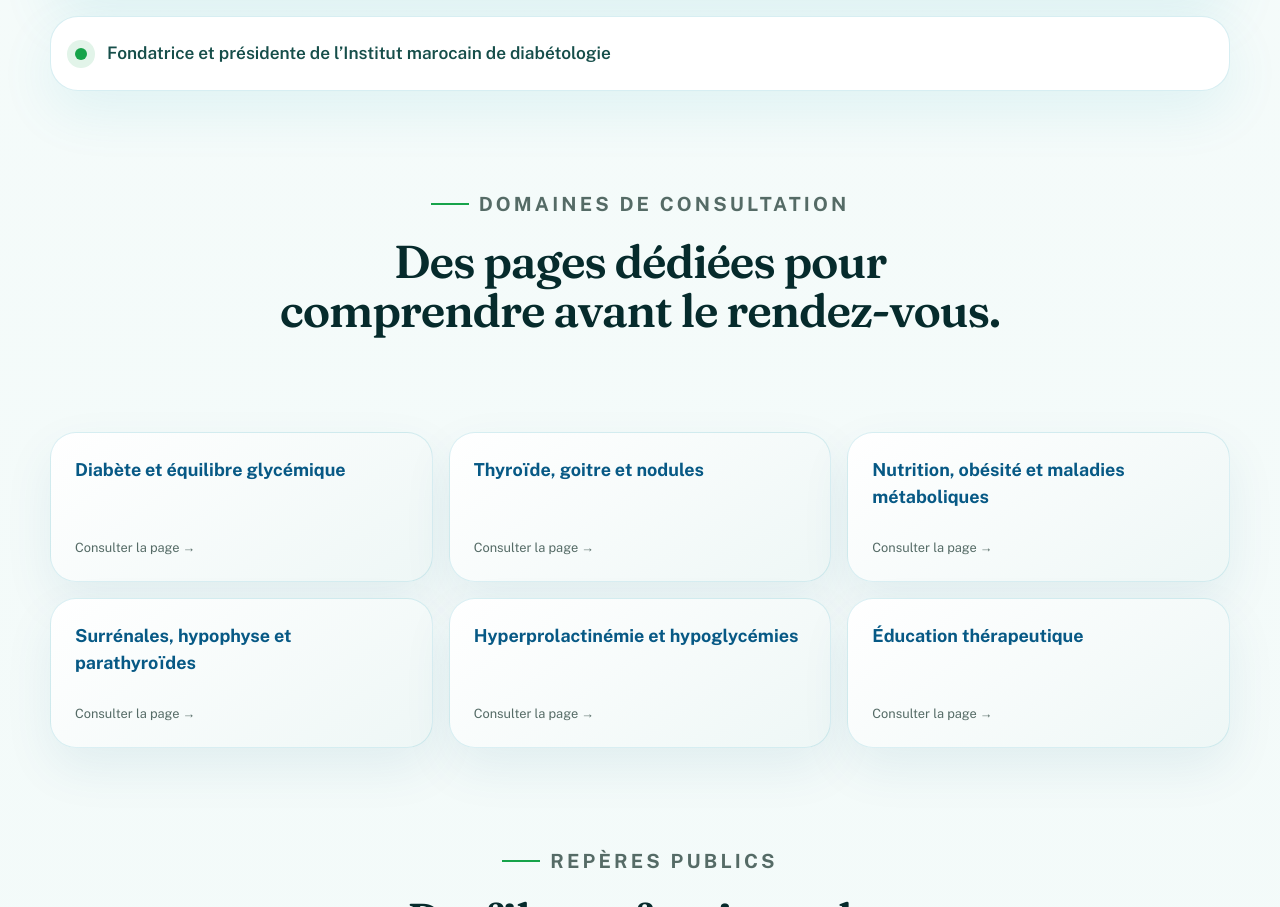
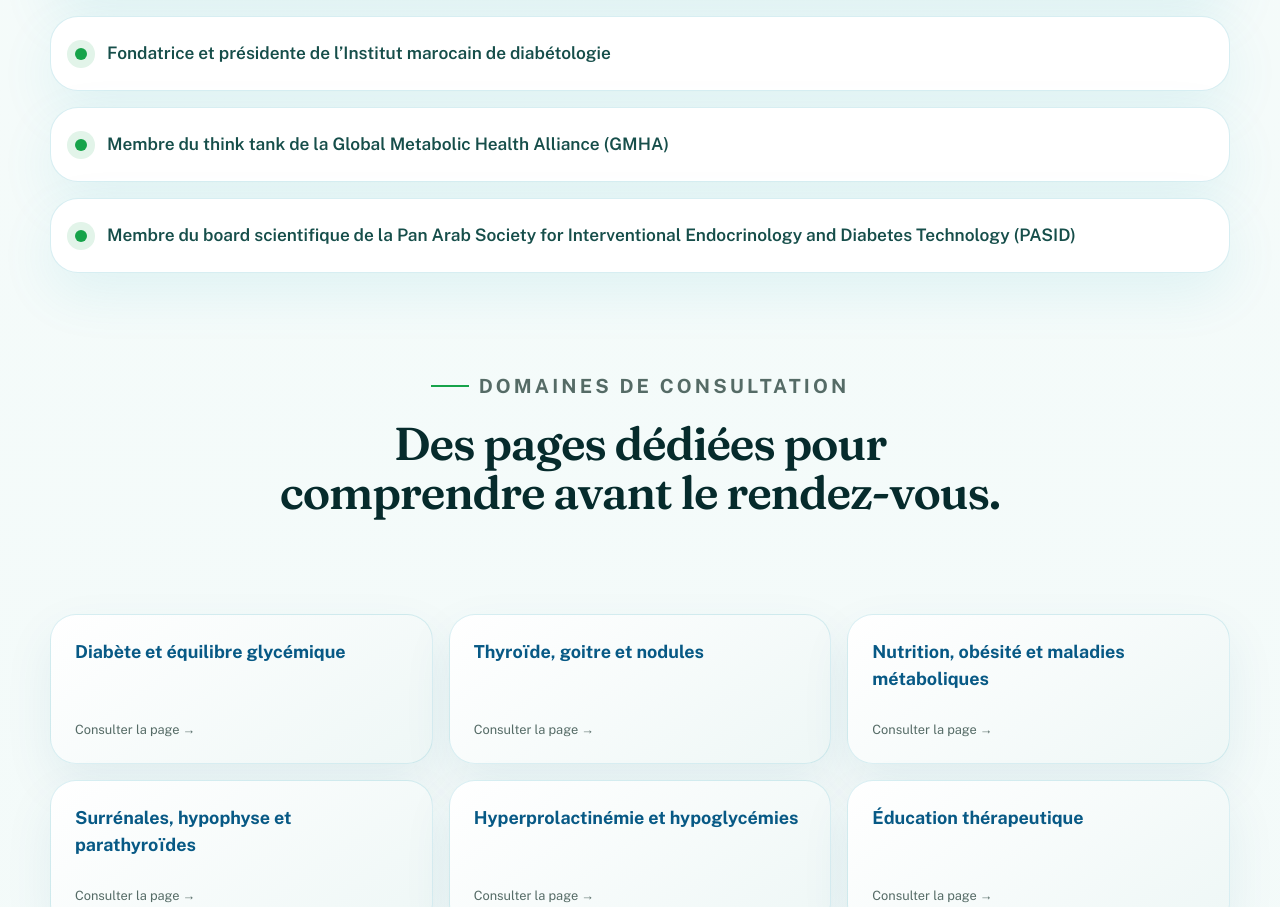
Before and after one commit to Irlsolien/dr-sonia-abahou, a Next.js app: page /dr-sonia-abahou in a window 1280 px wide. Shown: the part 2030-2937 px from the top of the page. Built offline with nearby package versions, Linux system fonts and the light colour scheme; no server answers.

Commit message:
Add GMHA think tank and PASID scientific board affiliations
- Two client-confirmed memberships added to doctorCredentials
- Person schema memberOf on home and profile pages
- Official org names verified against sources

Co-Authored-By: Claude Opus 4.8 <noreply@anthropic.com>

```diff
--- a/app/dr-sonia-abahou/page.tsx
+++ b/app/dr-sonia-abahou/page.tsx
@@ -128,6 +128,17 @@ const profileStructuredData = {
         "@type": "MedicalOrganization",
         name: doctorRegionalCouncil,
       },
+      memberOf: [
+        {
+          "@type": "Organization",
+          name: "Global Metabolic Health Alliance",
+          url: "https://gmha.global",
+        },
+        {
+          "@type": "Organization",
+          name: "Pan Arab Society for Interventional Endocrinology and Diabetes Technology",
+        },
+      ],
       knowsAbout: services.map((service) => service.title),
     },
     {
--- a/app/page.tsx
+++ b/app/page.tsx
@@ -375,6 +375,17 @@ const structuredData = {
         "@type": "MedicalOrganization",
         name: doctorRegionalCouncil,
       },
+      memberOf: [
+        {
+          "@type": "Organization",
+          name: "Global Metabolic Health Alliance",
+          url: "https://gmha.global",
+        },
+        {
+          "@type": "Organization",
+          name: "Pan Arab Society for Interventional Endocrinology and Diabetes Technology",
+        },
+      ],
       knowsAbout: [
         "Endocrinologie",
         "Diabétologie",
--- a/app/seo.ts
+++ b/app/seo.ts
@@ -34,6 +34,8 @@ export const doctorCredentials = [
   "Ancien médecin au centre hospitalier universitaire de Rabat",
   "Ancien médecin attaché à l’hôpital militaire de Rabat",
   "Fondatrice et présidente de l’Institut marocain de diabétologie",
+  "Membre du think tank de la Global Metabolic Health Alliance (GMHA)",
+  "Membre du board scientifique de la Pan Arab Society for Interventional Endocrinology and Diabetes Technology (PASID)",
 ] as const;
 
 export const doctorSocialProfiles = [
```
